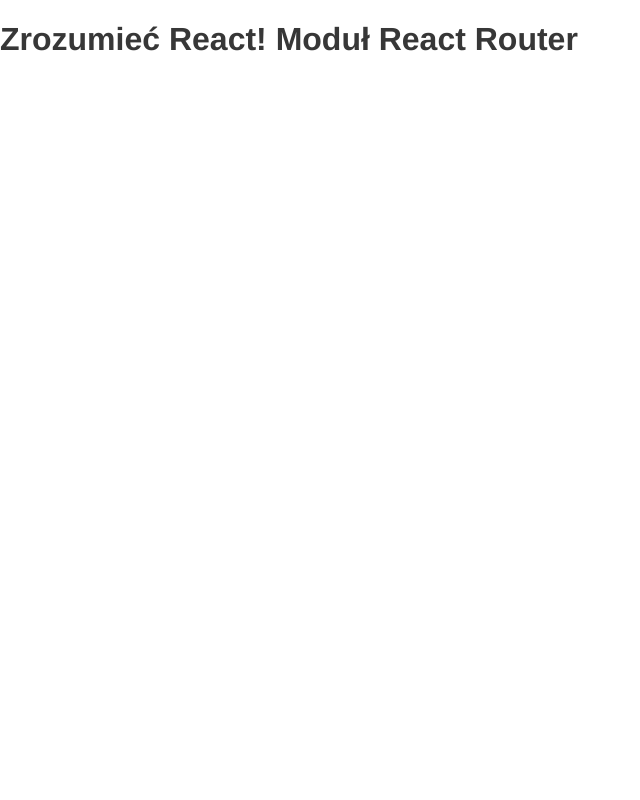
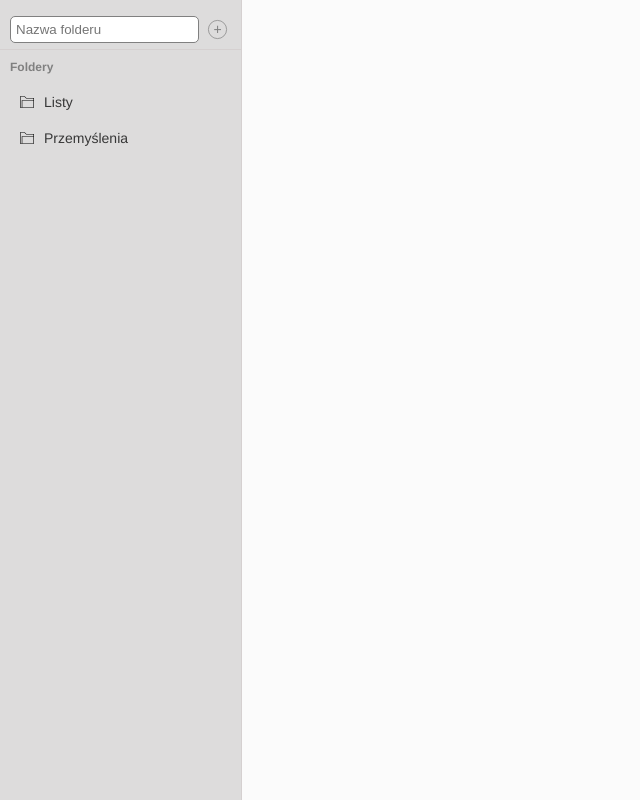
Before and after one commit to kacpi95/React-lesson-Router, a React (Vite) app in the folder front-end/: page / in a window 1280 px wide. Shown: the whole page, without its empty margins (0-640 px from the left). Built offline with nearby package versions, Linux system fonts and the light colour scheme.

Commit message:
added React Router in main.jsx

```diff
--- a/front-end/src/main.jsx
+++ b/front-end/src/main.jsx
@@ -1,8 +1,12 @@
-import React from "react";
-import ReactDOM from "react-dom/client";
+import React from 'react';
+import ReactDOM from 'react-dom/client';
+import { createBrowserRouter, RouterProvider } from 'react-router-dom';
+import { App } from './App';
 
-ReactDOM.createRoot(document.getElementById("root")).render(
-    <React.StrictMode>
-        <h1>Zrozumieć React! Moduł React Router</h1>
-    </React.StrictMode>
+const router = createBrowserRouter([{ element: <App />, path: '/' }]);
+
+ReactDOM.createRoot(document.getElementById('root')).render(
+  <React.StrictMode>
+    <RouterProvider router={router} />
+  </React.StrictMode>
 );
```
